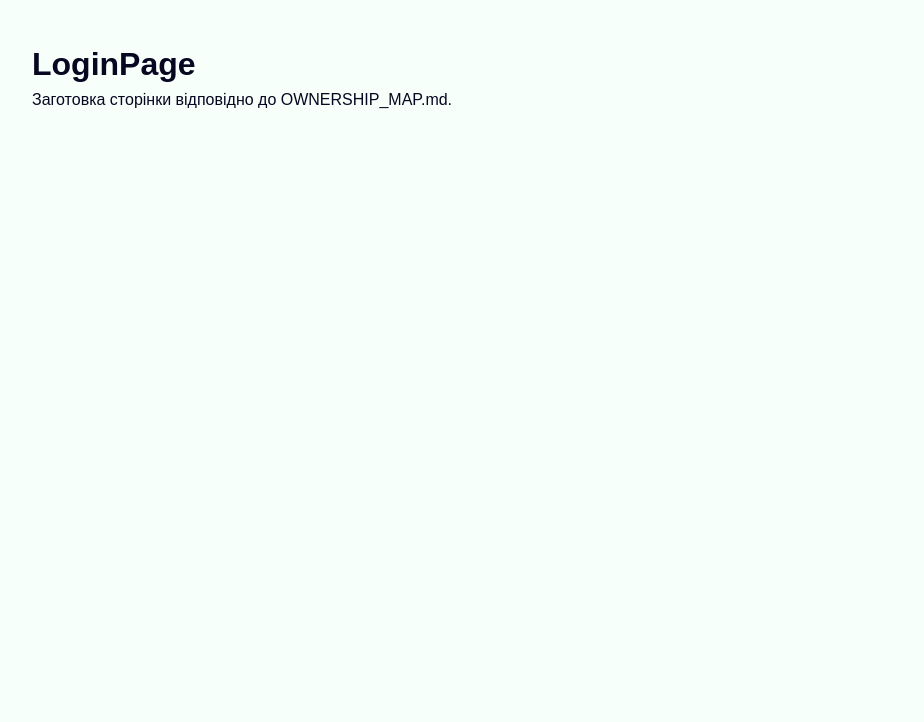
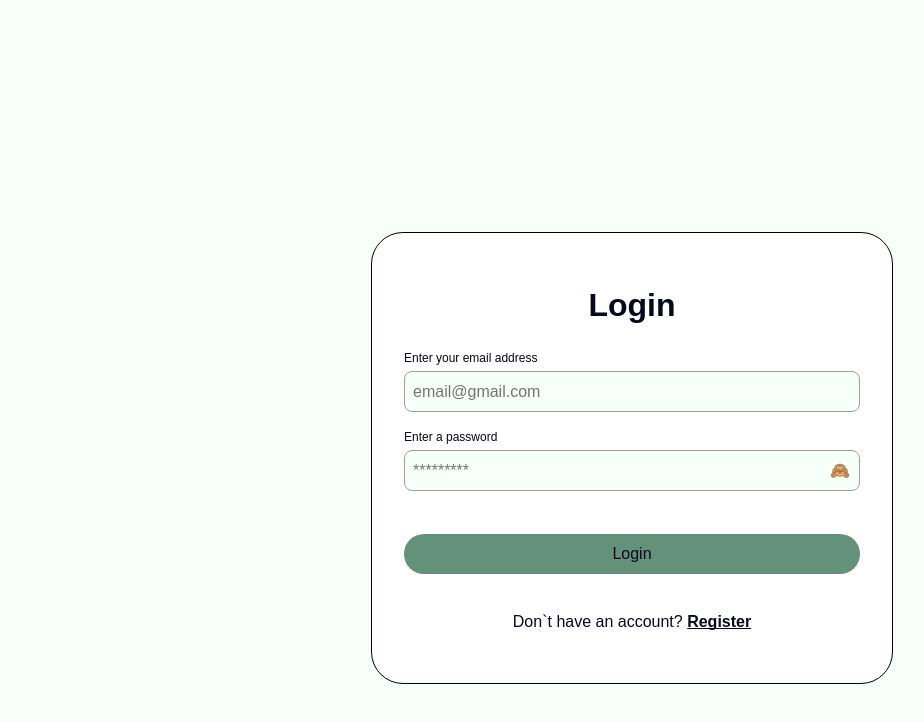
Before and after one commit to vitaliypolets/project-webcrafters-03, a Next.js app in the folder frontend/: page /login in a window 1280 px wide. Shown: the top 722 px of the page, without its empty margins (8-932 px from the left). Built offline with nearby package versions, Linux system fonts and the light colour scheme.

Commit message:
feat(auth): implement login form

```diff
--- a/frontend/src/app/(auth)/login/LoginPage.module.css
+++ b/frontend/src/app/(auth)/login/LoginPage.module.css
@@ -1,5 +1,39 @@
+/* frontend\src\app\(auth)\login\LoginPage.module.css */
+
 .page {
   width: min(100% - 32px, 1200px);
-  margin-inline: auto;
-  padding-block: 40px;
+  max-width: 100%;
+  margin: 85px auto;
+  display: flex;
+  align-items: center;
+  justify-content: flex-start;
+  flex-direction: column;
+  gap: 20px;
+  border-radius: 32px;
+  padding: 48px 32px;
+  max-width: 330px;
+  background-color: var(--color-bg-card-soft-green);
 }
+.loginTitle {
+  font-family: var(--font-family);
+  font-weight: 700;
+  font-size: 32px;
+  text-align: center;
+  color: var(--color-dark);
+}
+
+@media screen and (min-width: 768px) {
+  .page {
+    border: 1px solid var(--color-black);
+    max-width: 522px;
+    margin: 232px auto;
+    background-color: var(--color-white);
+  }
+}
+@media screen and (min-width: 1440px) {
+  .page {
+    border: none;
+    margin: 246px auto;
+    background-color: var(--color-bg-card-soft-green);
+  }
+}
--- a/frontend/src/app/(auth)/login/page.tsx
+++ b/frontend/src/app/(auth)/login/page.tsx
@@ -1,10 +1,13 @@
+// frontend\src\app\(auth)\login\page.tsx
+
 import styles from './LoginPage.module.css';
+import LoginForm from '@/features/auth/login/components/LoginForm/LoginForm';
 
 export default function LoginPage() {
   return (
     <main className={styles.page}>
-      <h1>LoginPage</h1>
-      <p>Заготовка сторінки відповідно до OWNERSHIP_MAP.md.</p>
+      <h1 className={styles.loginTitle}>Login</h1>
+      <LoginForm />
     </main>
   );
 }
--- /dev/null
+++ b/frontend/src/features/auth/login/components/LoginForm/LoginForm.module.css
@@ -0,0 +1,146 @@
+/* frontend\src\features\auth\login\components\LoginForm\LoginForm.module.css */
+
+.form {
+  display: flex;
+  flex-direction: column;
+  justify-content: center;
+  max-width: 266px;
+  width: 100%;
+  gap: 16px;
+}
+
+.fieldGroup {
+  display: flex;
+  flex-direction: column;
+  gap: 4px;
+}
+
+.labelLogin {
+  font-family: var(--font-family);
+  font-weight: 400;
+  font-size: 12px;
+  color: var(--color-dark);
+}
+
+.inputLogin {
+  display: flex;
+  align-items: center;
+  justify-content: flex-start;
+  flex-direction: row;
+
+  border: 1px solid var(--color-gray-muted);
+  border-radius: 8px;
+  padding: 8px;
+  width: 100%;
+  height: 41px;
+  background-color: var(--color-bg-input);
+}
+
+.inputLogin:focus {
+  border-color: var(--color-primary);
+  box-shadow: var(--focus-ring-shadow);
+}
+
+.inputLogin::placeholder {
+  font:
+    400 16px / 1.55 'Manrope',
+    sans-serif;
+}
+
+.errorLogin {
+  font-family: var(--f);
+  display: flex;
+  align-items: flex-start;
+  justify-content: flex-start;
+  flex-direction: row;
+  gap: 0px;
+  padding-block: 0px;
+  padding-inline: 12px;
+  width: 100%;
+  height: 16px;
+  color: var(--color-error);
+  font:
+    400 12px 'Manrope',
+    sans-serif;
+}
+
+.button {
+  display: flex;
+  align-items: center;
+  justify-content: center;
+  flex-direction: row;
+  border-radius: 64px;
+  padding: 8px;
+  width: 100%;
+  background: var(--color-primary);
+  margin-top: 27px;
+  margin-bottom: 20px;
+}
+
+.button:hover {
+  background-color: var(--color-primary-hover);
+}
+
+.button:focus-visible {
+  outline: none;
+  box-shadow: var(--focus-ring-shadow);
+}
+
+.button:disabled {
+  cursor: not-allowed;
+  opacity: var(--opacity-disabled);
+}
+
+.instructionsLogin {
+  font-family: var(--font-family);
+  font-weight: 400;
+  font-size: 16px;
+  line-height: 1.55;
+  text-align: center;
+  color: var(--color-dark);
+}
+
+.linkLogin {
+  font-weight: 700;
+  text-decoration: underline;
+  text-decoration-skip-ink: none;
+}
+
+.passwordWrapper {
+  position: relative;
+  width: 100%;
+}
+
+.passwordWrapper .inputLogin {
+  width: 100%;
+  padding-right: 40px;
+}
+
+.passwordToggle {
+  position: absolute;
+  top: 50%;
+  right: 8px;
+
+  display: flex;
+  align-items: center;
+  justify-content: center;
+
+  width: 24px;
+  height: 24px;
+  padding: 0;
+
+  transform: translateY(-50%);
+  cursor: pointer;
+}
+
+@media screen and (min-width: 768px) {
+  .form {
+    max-width: 458px;
+  }
+}
+
+@media screen and (min-width: 1440px) {
+  .form {
+    max-width: 328px;
+  }
+}
--- /dev/null
+++ b/frontend/src/features/auth/login/components/LoginForm/LoginForm.tsx
@@ -0,0 +1,83 @@
+// frontend\src\features\auth\login\components\LoginForm\LoginForm.tsx
+
+'use client';
+
+import { Formik, Form, Field, ErrorMessage } from 'formik';
+import { loginSchema } from '../../login.schema';
+import type { LoginFormValues } from '../../login.types';
+import styles from './LoginForm.module.css';
+import { useState } from 'react';
+
+const initialValues: LoginFormValues = {
+  email: '',
+  password: '',
+};
+
+export default function LoginForm() {
+  const handleSubmit = async (values: LoginFormValues) => {
+    console.log(values);
+  };
+
+  const [showPassword, setShowPassword] = useState(false);
+
+  return (
+    <Formik initialValues={initialValues} validationSchema={loginSchema} onSubmit={handleSubmit}>
+      <Form className={styles.form}>
+        <div className={styles.fieldGroup}>
+          <label className={styles.labelLogin} htmlFor="email">
+            Enter your email address
+          </label>
+
+          <Field
+            className={styles.inputLogin}
+            id="email"
+            name="email"
+            type="email"
+            autoComplete="email"
+            placeholder="email@gmail.com"
+          />
+
+          <ErrorMessage className={styles.errorLogin} name="email" component="div" />
+        </div>
+
+        <div className={styles.fieldGroup}>
+          <label className={styles.labelLogin} htmlFor="password">
+            Enter a password
+          </label>
+
+          <div className={styles.passwordWrapper}>
+            <Field
+              className={styles.inputLogin}
+              id="password"
+              name="password"
+              type={showPassword ? 'text' : 'password'}
+              autoComplete="current-password"
+              placeholder="*********"
+            />
+
+            <button
+              type="button"
+              className={styles.passwordToggle}
+              onClick={() => setShowPassword((prev) => !prev)}
+              aria-label={showPassword ? 'Hide password' : 'Show password'}
+            >
+              {showPassword ? '👁' : '🙈'}
+            </button>
+          </div>
+
+          <ErrorMessage className={styles.errorLogin} name="password" component="div" />
+        </div>
+
+        <button className={styles.button} type="submit">
+          Login
+        </button>
+        <p className={styles.instructionsLogin}>
+          Don`t have an account?{' '}
+          <a className={styles.linkLogin} href="/register">
+            Register
+          </a>
+        </p>
+      </Form>
+    </Formik>
+  );
+}
--- a/frontend/src/features/auth/login/login.schema.ts
+++ b/frontend/src/features/auth/login/login.schema.ts
@@ -1,2 +1,11 @@
-// TODO: реалізувати відповідно до docs/OWNERSHIP_MAP.md
-export {};
+// frontend\src\features\auth\login\login.schema.ts
+
+import * as Yup from 'yup';
+
+export const loginSchema = Yup.object({
+  email: Yup.string().email('Enter a valid email').required('Email is required'),
+
+  password: Yup.string()
+    .min(6, 'Password must be at least 6 characters')
+    .required('Password is required'),
+});
```
Also changed, not shown: frontend/src/features/auth/login/index.ts (+5 -2 lines), frontend/src/features/auth/login/login.types.ts (+6 -2 lines).
